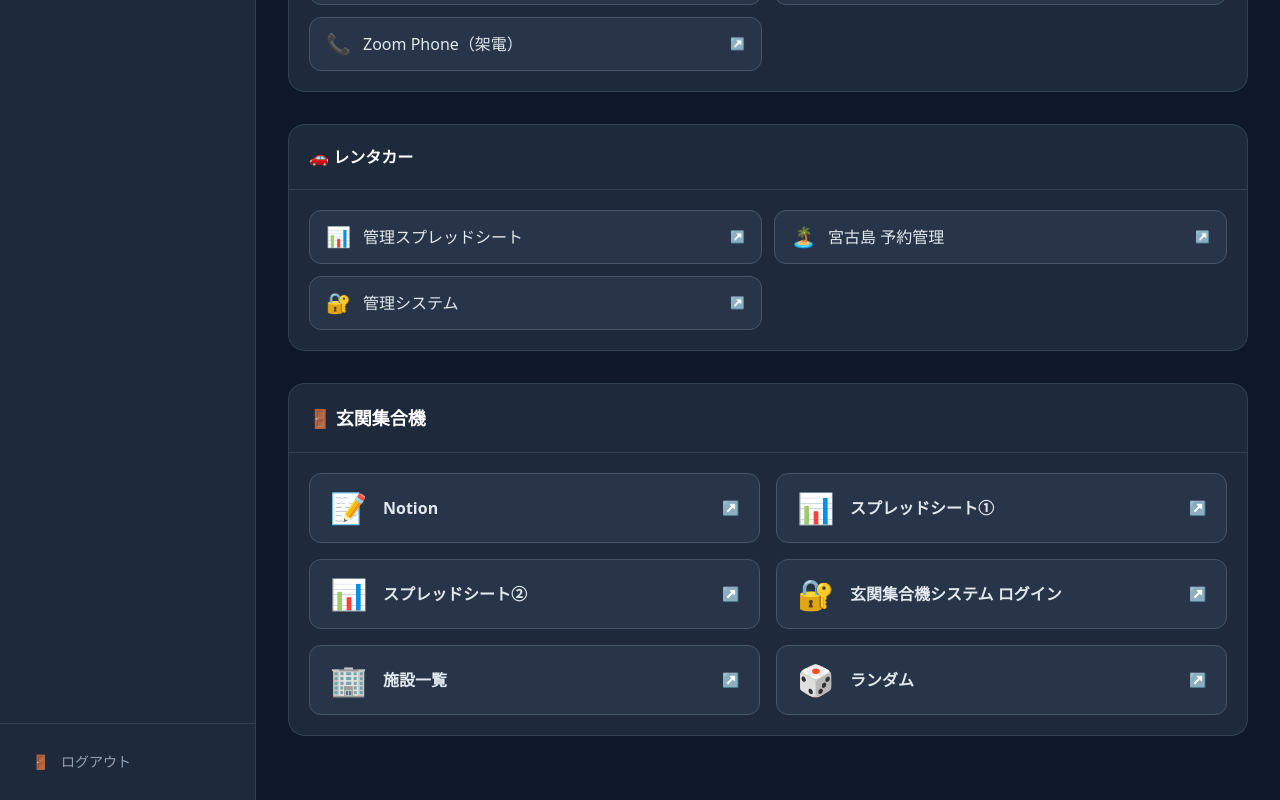
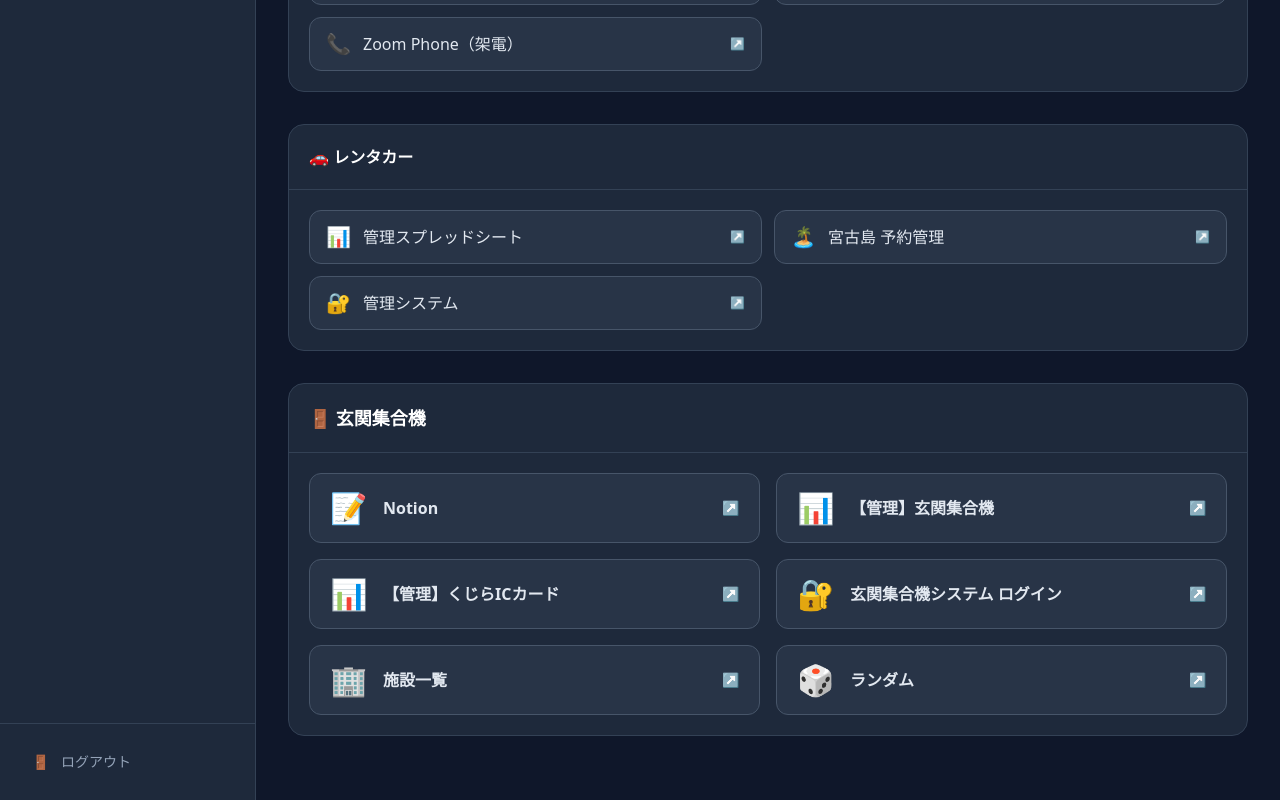
Before and after one commit to fyoneyone9-cyber/kujira-support, a Next.js app: page /dashboard in a window 1280 px wide. Shown: the part 976-1776 px from the top of the page. Built offline with nearby package versions, Linux system fonts and the light colour scheme; no server answers; the database is empty.

Commit message:
fix: 玄関集合機スプレッドシート名称を正式名に変更

```diff
--- a/src/app/(app)/dashboard/page.tsx
+++ b/src/app/(app)/dashboard/page.tsx
@@ -174,8 +174,8 @@ export default async function DashboardPage() {
         <div className="grid grid-cols-1 sm:grid-cols-2 gap-4 p-5">
           {[
             { label: 'Notion', url: 'https://app.notion.com/native/p/07554695c69f4f8c98f1b9a3db86c19a?deepLinkOpenNewTab=true', icon: '📝' },
-            { label: 'スプレッドシート①', url: 'https://docs.google.com/spreadsheets/d/1MITcOZmpGeYc3MDTTby0bXVgFh8tlbQM1ev_mC1oVCo/edit?gid=0#gid=0', icon: '📊' },
-            { label: 'スプレッドシート②', url: 'https://docs.google.com/spreadsheets/d/12xTmKKgeOKViRqf7SuLEBql0z30CczTNjVrghzkeL8I/edit?gid=1831569695#gid=1831569695', icon: '📊' },
+            { label: '【管理】玄関集合機', url: 'https://docs.google.com/spreadsheets/d/1MITcOZmpGeYc3MDTTby0bXVgFh8tlbQM1ev_mC1oVCo/edit?gid=0#gid=0', icon: '📊' },
+            { label: '【管理】くじらICカード', url: 'https://docs.google.com/spreadsheets/d/12xTmKKgeOKViRqf7SuLEBql0z30CczTNjVrghzkeL8I/edit?gid=1831569695#gid=1831569695', icon: '📊' },
             { label: '玄関集合機システム ログイン', url: 'https://sys.smart-interphone.kujira-realestatetech.co.jp/login', icon: '🔐' },
             { label: '施設一覧', url: 'https://sys.smart-interphone.kujira-realestatetech.co.jp/facilities', icon: '🏢' },
             { label: 'ランダム', url: 'https://www.luft.co.jp/cgi/randam.php', icon: '🎲' },
```
